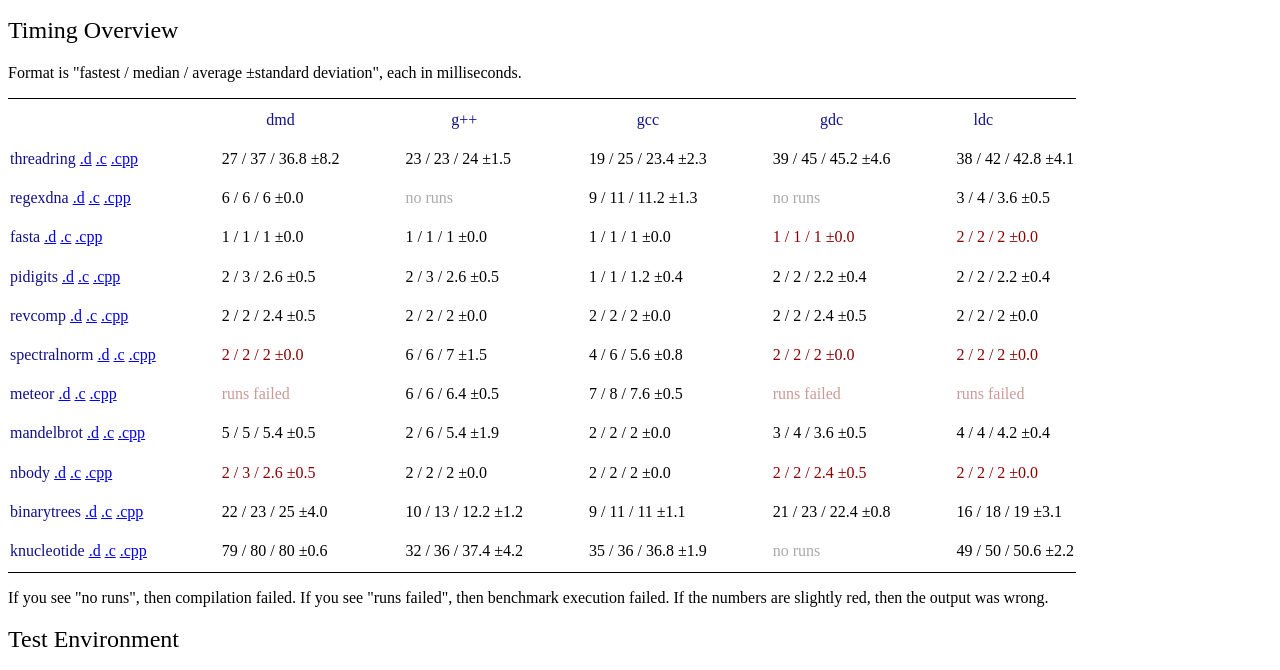
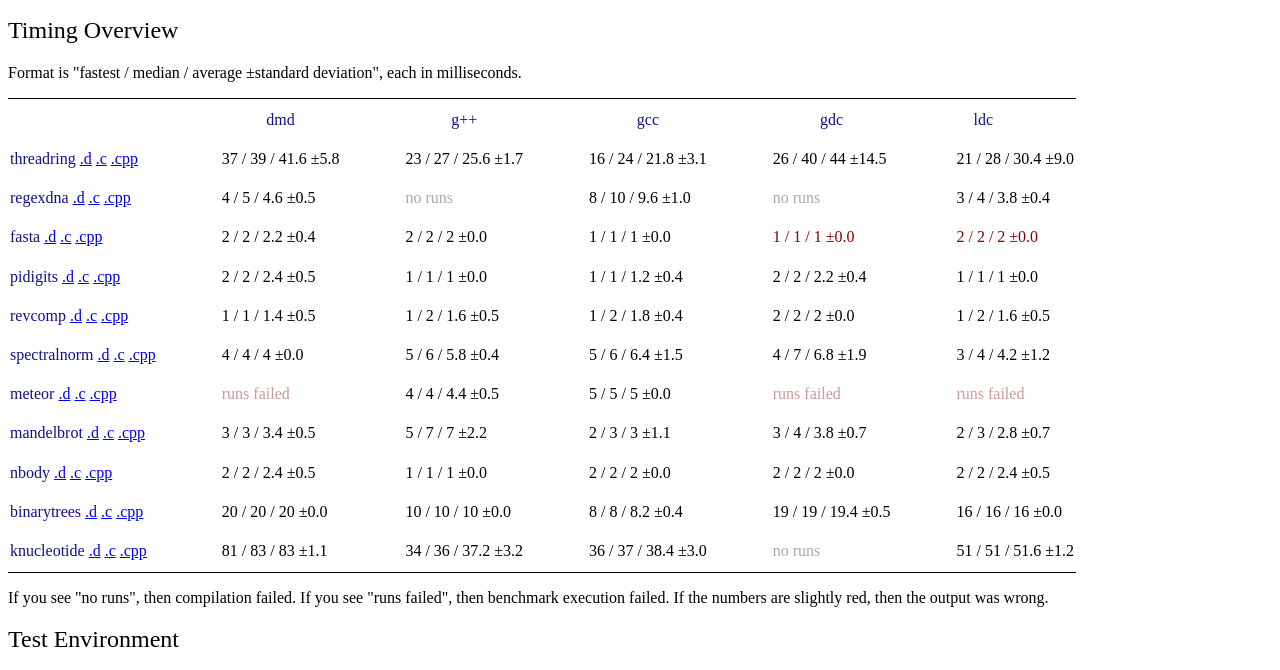
Before and after one commit to qznc/d-shootout, a plain HTML site: page index.html in a window 1280 px wide. Shown: the part 125-795 px from the top of the page. Drawn offline with Linux system fonts and the light colour scheme.

Commit message:
fix spectralnorm.d and nbody.d
One of those changes where I update old D semantics

```diff
--- a/index.html
+++ b/index.html
@@ -8,17 +8,17 @@
 <p>Format is "fastest / median / average ±standard deviation", each in milliseconds.</p>
 <table><tr>
 <td></td><th>dmd</th><th>g++</th><th>gcc</th><th>gdc</th><th>ldc</th></tr>
-<tr><th>threadring <a href="progs/threadring/threadring.d">.d</a> <a href="progs/threadring/threadring.c">.c</a> <a href="progs/threadring/threadring.cpp">.cpp</a></th><td title="[27, 29, 37, 42, 49]">27 / 37 / 36.8 ±8.2</td><td title="[23, 23, 23, 24, 27]">23 / 23 / 24 ±1.5</td><td title="[19, 23, 25, 25, 25]">19 / 25 / 23.4 ±2.3</td><td title="[39, 43, 45, 46, 53]">39 / 45 / 45.2 ±4.6</td><td title="[38, 40, 42, 44, 50]">38 / 42 / 42.8 ±4.1</td></tr>
-<tr><th>regexdna <a href="progs/regexdna/regexdna.d">.d</a> <a href="progs/regexdna/regexdna.c">.c</a> <a href="progs/regexdna/regexdna.cpp">.cpp</a></th><td title="[6, 6, 6, 6, 6]">6 / 6 / 6 ±0.0</td><td title="[]" class="no-runs">no runs</td><td title="[9, 11, 11, 12, 13]">9 / 11 / 11.2 ±1.3</td><td title="[]" class="no-runs">no runs</td><td title="[3, 3, 4, 4, 4]">3 / 4 / 3.6 ±0.5</td></tr>
-<tr><th>fasta <a href="progs/fasta/fasta.d">.d</a> <a href="progs/fasta/fasta.c">.c</a> <a href="progs/fasta/fasta.cpp">.cpp</a></th><td title="[1, 1, 1, 1, 1]">1 / 1 / 1 ±0.0</td><td title="[1, 1, 1, 1, 1]">1 / 1 / 1 ±0.0</td><td title="[1, 1, 1, 1, 1]">1 / 1 / 1 ±0.0</td><td title="[1, 1, 1, 1, 1] output mismatch!" class="output-mismatch">1 / 1 / 1 ±0.0</td><td title="[2, 2, 2, 2, 2] output mismatch!" class="output-mismatch">2 / 2 / 2 ±0.0</td></tr>
-<tr><th>pidigits <a href="progs/pidigits/pidigits.d">.d</a> <a href="progs/pidigits/pidigits.c">.c</a> <a href="progs/pidigits/pidigits.cpp">.cpp</a></th><td title="[2, 2, 3, 3, 3]">2 / 3 / 2.6 ±0.5</td><td title="[2, 2, 3, 3, 3]">2 / 3 / 2.6 ±0.5</td><td title="[1, 1, 1, 1, 2]">1 / 1 / 1.2 ±0.4</td><td title="[2, 2, 2, 2, 3]">2 / 2 / 2.2 ±0.4</td><td title="[2, 2, 2, 2, 3]">2 / 2 / 2.2 ±0.4</td></tr>
-<tr><th>revcomp <a href="progs/revcomp/revcomp.d">.d</a> <a href="progs/revcomp/revcomp.c">.c</a> <a href="progs/revcomp/revcomp.cpp">.cpp</a></th><td title="[2, 2, 2, 3, 3]">2 / 2 / 2.4 ±0.5</td><td title="[2, 2, 2, 2, 2]">2 / 2 / 2 ±0.0</td><td title="[2, 2, 2, 2, 2]">2 / 2 / 2 ±0.0</td><td title="[2, 2, 2, 3, 3]">2 / 2 / 2.4 ±0.5</td><td title="[2, 2, 2, 2, 2]">2 / 2 / 2 ±0.0</td></tr>
-<tr><th>spectralnorm <a href="progs/spectralnorm/spectralnorm.d">.d</a> <a href="progs/spectralnorm/spectralnorm.c">.c</a> <a href="progs/spectralnorm/spectralnorm.cpp">.cpp</a></th><td title="[2, 2, 2, 2, 2] output mismatch!" class="output-mismatch">2 / 2 / 2 ±0.0</td><td title="[6, 6, 6, 7, 10]">6 / 6 / 7 ±1.5</td><td title="[4, 6, 6, 6, 6]">4 / 6 / 5.6 ±0.8</td><td title="[2, 2, 2, 2, 2] output mismatch!" class="output-mismatch">2 / 2 / 2 ±0.0</td><td title="[2, 2, 2, 2, 2] output mismatch!" class="output-mismatch">2 / 2 / 2 ±0.0</td></tr>
-<tr><th>meteor <a href="progs/meteor/meteor.d">.d</a> <a href="progs/meteor/meteor.c">.c</a> <a href="progs/meteor/meteor.cpp">.cpp</a></th><td title="[0, 0, 0, 0, 0]" class="zero-time">runs failed</td><td title="[6, 6, 6, 7, 7]">6 / 6 / 6.4 ±0.5</td><td title="[7, 7, 8, 8, 8]">7 / 8 / 7.6 ±0.5</td><td title="[0, 0, 0, 0, 0]" class="zero-time">runs failed</td><td title="[0, 0, 0, 0, 0]" class="zero-time">runs failed</td></tr>
-<tr><th>mandelbrot <a href="progs/mandelbrot/mandelbrot.d">.d</a> <a href="progs/mandelbrot/mandelbrot.c">.c</a> <a href="progs/mandelbrot/mandelbrot.cpp">.cpp</a></th><td title="[5, 5, 5, 6, 6]">5 / 5 / 5.4 ±0.5</td><td title="[2, 5, 6, 7, 7]">2 / 6 / 5.4 ±1.9</td><td title="[2, 2, 2, 2, 2]">2 / 2 / 2 ±0.0</td><td title="[3, 3, 4, 4, 4]">3 / 4 / 3.6 ±0.5</td><td title="[4, 4, 4, 4, 5]">4 / 4 / 4.2 ±0.4</td></tr>
-<tr><th>nbody <a href="progs/nbody/nbody.d">.d</a> <a href="progs/nbody/nbody.c">.c</a> <a href="progs/nbody/nbody.cpp">.cpp</a></th><td title="[2, 2, 3, 3, 3] output mismatch!" class="output-mismatch">2 / 3 / 2.6 ±0.5</td><td title="[2, 2, 2, 2, 2]">2 / 2 / 2 ±0.0</td><td title="[2, 2, 2, 2, 2]">2 / 2 / 2 ±0.0</td><td title="[2, 2, 2, 3, 3] output mismatch!" class="output-mismatch">2 / 2 / 2.4 ±0.5</td><td title="[2, 2, 2, 2, 2] output mismatch!" class="output-mismatch">2 / 2 / 2 ±0.0</td></tr>
-<tr><th>binarytrees <a href="progs/binarytrees/binarytrees.d">.d</a> <a href="progs/binarytrees/binarytrees.c">.c</a> <a href="progs/binarytrees/binarytrees.cpp">.cpp</a></th><td title="[22, 23, 23, 24, 33]">22 / 23 / 25 ±4.0</td><td title="[10, 12, 13, 13, 13]">10 / 13 / 12.2 ±1.2</td><td title="[9, 11, 11, 12, 12]">9 / 11 / 11 ±1.1</td><td title="[21, 22, 23, 23, 23]">21 / 23 / 22.4 ±0.8</td><td title="[16, 18, 18, 18, 25]">16 / 18 / 19 ±3.1</td></tr>
-<tr><th>knucleotide <a href="progs/knucleotide/knucleotide.d">.d</a> <a href="progs/knucleotide/knucleotide.c">.c</a> <a href="progs/knucleotide/knucleotide.cpp">.cpp</a></th><td title="[79, 80, 80, 80, 81]">79 / 80 / 80 ±0.6</td><td title="[32, 35, 36, 40, 44]">32 / 36 / 37.4 ±4.2</td><td title="[35, 35, 36, 38, 40]">35 / 36 / 36.8 ±1.9</td><td title="[]" class="no-runs">no runs</td><td title="[49, 49, 50, 50, 55]">49 / 50 / 50.6 ±2.2</td></tr>
+<tr><th>threadring <a href="progs/threadring/threadring.d">.d</a> <a href="progs/threadring/threadring.c">.c</a> <a href="progs/threadring/threadring.cpp">.cpp</a></th><td title="[37, 39, 39, 40, 53]">37 / 39 / 41.6 ±5.8</td><td title="[23, 24, 27, 27, 27]">23 / 27 / 25.6 ±1.7</td><td title="[16, 21, 24, 24, 24]">16 / 24 / 21.8 ±3.1</td><td title="[26, 38, 40, 46, 70]">26 / 40 / 44 ±14.5</td><td title="[21, 22, 28, 36, 45]">21 / 28 / 30.4 ±9.0</td></tr>
+<tr><th>regexdna <a href="progs/regexdna/regexdna.d">.d</a> <a href="progs/regexdna/regexdna.c">.c</a> <a href="progs/regexdna/regexdna.cpp">.cpp</a></th><td title="[4, 4, 5, 5, 5]">4 / 5 / 4.6 ±0.5</td><td title="[]" class="no-runs">no runs</td><td title="[8, 9, 10, 10, 11]">8 / 10 / 9.6 ±1.0</td><td title="[]" class="no-runs">no runs</td><td title="[3, 4, 4, 4, 4]">3 / 4 / 3.8 ±0.4</td></tr>
+<tr><th>fasta <a href="progs/fasta/fasta.d">.d</a> <a href="progs/fasta/fasta.c">.c</a> <a href="progs/fasta/fasta.cpp">.cpp</a></th><td title="[2, 2, 2, 2, 3]">2 / 2 / 2.2 ±0.4</td><td title="[2, 2, 2, 2, 2]">2 / 2 / 2 ±0.0</td><td title="[1, 1, 1, 1, 1]">1 / 1 / 1 ±0.0</td><td title="[1, 1, 1, 1, 1] output mismatch!" class="output-mismatch">1 / 1 / 1 ±0.0</td><td title="[2, 2, 2, 2, 2] output mismatch!" class="output-mismatch">2 / 2 / 2 ±0.0</td></tr>
+<tr><th>pidigits <a href="progs/pidigits/pidigits.d">.d</a> <a href="progs/pidigits/pidigits.c">.c</a> <a href="progs/pidigits/pidigits.cpp">.cpp</a></th><td title="[2, 2, 2, 3, 3]">2 / 2 / 2.4 ±0.5</td><td title="[1, 1, 1, 1, 1]">1 / 1 / 1 ±0.0</td><td title="[1, 1, 1, 1, 2]">1 / 1 / 1.2 ±0.4</td><td title="[2, 2, 2, 2, 3]">2 / 2 / 2.2 ±0.4</td><td title="[1, 1, 1, 1, 1]">1 / 1 / 1 ±0.0</td></tr>
+<tr><th>revcomp <a href="progs/revcomp/revcomp.d">.d</a> <a href="progs/revcomp/revcomp.c">.c</a> <a href="progs/revcomp/revcomp.cpp">.cpp</a></th><td title="[1, 1, 1, 2, 2]">1 / 1 / 1.4 ±0.5</td><td title="[1, 1, 2, 2, 2]">1 / 2 / 1.6 ±0.5</td><td title="[1, 2, 2, 2, 2]">1 / 2 / 1.8 ±0.4</td><td title="[2, 2, 2, 2, 2]">2 / 2 / 2 ±0.0</td><td title="[1, 1, 2, 2, 2]">1 / 2 / 1.6 ±0.5</td></tr>
+<tr><th>spectralnorm <a href="progs/spectralnorm/spectralnorm.d">.d</a> <a href="progs/spectralnorm/spectralnorm.c">.c</a> <a href="progs/spectralnorm/spectralnorm.cpp">.cpp</a></th><td title="[4, 4, 4, 4, 4]">4 / 4 / 4 ±0.0</td><td title="[5, 6, 6, 6, 6]">5 / 6 / 5.8 ±0.4</td><td title="[5, 5, 6, 7, 9]">5 / 6 / 6.4 ±1.5</td><td title="[4, 6, 7, 7, 10]">4 / 7 / 6.8 ±1.9</td><td title="[3, 3, 4, 5, 6]">3 / 4 / 4.2 ±1.2</td></tr>
+<tr><th>meteor <a href="progs/meteor/meteor.d">.d</a> <a href="progs/meteor/meteor.c">.c</a> <a href="progs/meteor/meteor.cpp">.cpp</a></th><td title="[0, 0, 0, 0, 0]" class="zero-time">runs failed</td><td title="[4, 4, 4, 5, 5]">4 / 4 / 4.4 ±0.5</td><td title="[5, 5, 5, 5, 5]">5 / 5 / 5 ±0.0</td><td title="[0, 0, 0, 0, 0]" class="zero-time">runs failed</td><td title="[0, 0, 0, 0, 0]" class="zero-time">runs failed</td></tr>
+<tr><th>mandelbrot <a href="progs/mandelbrot/mandelbrot.d">.d</a> <a href="progs/mandelbrot/mandelbrot.c">.c</a> <a href="progs/mandelbrot/mandelbrot.cpp">.cpp</a></th><td title="[3, 3, 3, 4, 4]">3 / 3 / 3.4 ±0.5</td><td title="[5, 5, 7, 7, 11]">5 / 7 / 7 ±2.2</td><td title="[2, 2, 3, 3, 5]">2 / 3 / 3 ±1.1</td><td title="[3, 3, 4, 4, 5]">3 / 4 / 3.8 ±0.7</td><td title="[2, 2, 3, 3, 4]">2 / 3 / 2.8 ±0.7</td></tr>
+<tr><th>nbody <a href="progs/nbody/nbody.d">.d</a> <a href="progs/nbody/nbody.c">.c</a> <a href="progs/nbody/nbody.cpp">.cpp</a></th><td title="[2, 2, 2, 3, 3]">2 / 2 / 2.4 ±0.5</td><td title="[1, 1, 1, 1, 1]">1 / 1 / 1 ±0.0</td><td title="[2, 2, 2, 2, 2]">2 / 2 / 2 ±0.0</td><td title="[2, 2, 2, 2, 2]">2 / 2 / 2 ±0.0</td><td title="[2, 2, 2, 3, 3]">2 / 2 / 2.4 ±0.5</td></tr>
+<tr><th>binarytrees <a href="progs/binarytrees/binarytrees.d">.d</a> <a href="progs/binarytrees/binarytrees.c">.c</a> <a href="progs/binarytrees/binarytrees.cpp">.cpp</a></th><td title="[20, 20, 20, 20, 20]">20 / 20 / 20 ±0.0</td><td title="[10, 10, 10, 10, 10]">10 / 10 / 10 ±0.0</td><td title="[8, 8, 8, 8, 9]">8 / 8 / 8.2 ±0.4</td><td title="[19, 19, 19, 20, 20]">19 / 19 / 19.4 ±0.5</td><td title="[16, 16, 16, 16, 16]">16 / 16 / 16 ±0.0</td></tr>
+<tr><th>knucleotide <a href="progs/knucleotide/knucleotide.d">.d</a> <a href="progs/knucleotide/knucleotide.c">.c</a> <a href="progs/knucleotide/knucleotide.cpp">.cpp</a></th><td title="[81, 83, 83, 84, 84]">81 / 83 / 83 ±1.1</td><td title="[34, 34, 36, 41, 41]">34 / 36 / 37.2 ±3.2</td><td title="[36, 36, 37, 39, 44]">36 / 37 / 38.4 ±3.0</td><td title="[]" class="no-runs">no runs</td><td title="[51, 51, 51, 51, 54]">51 / 51 / 51.6 ±1.2</td></tr>
 </table>
 <p>If you see "no runs", then compilation failed.
         If you see "runs failed", then benchmark execution failed.
@@ -33,6 +33,6 @@
 <tr><th>GDC</th><td>gdc (Ubuntu 4.8.4-2ubuntu1~14.04) 4.8.4</td></tr>
 <tr><th>LDC</th><td>LDC - the LLVM D compiler (0.16.0-alpha2):</td></tr>
 <tr><th>Runs</th><td>5</td></tr>
-<tr><th>Time</th><td>2015-09-03T10:03:45.815639</td></tr>
+<tr><th>Time</th><td>2015-09-03T16:45:48.961103</td></tr>
 </table>
 <footer><p>This benchmarking report was generated by <a href="https://github.com/qznc/d-shootout">d-shootout</a>.</p></footer></body></html>
```
Also changed, not shown: 2 other files.
